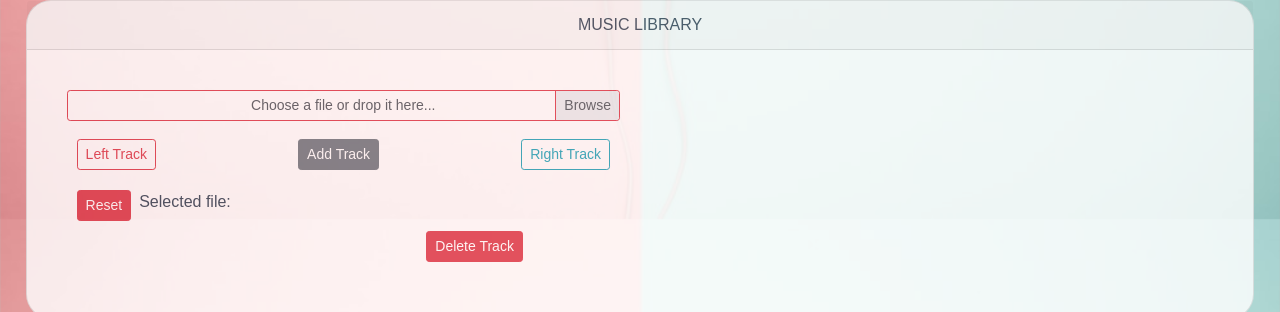
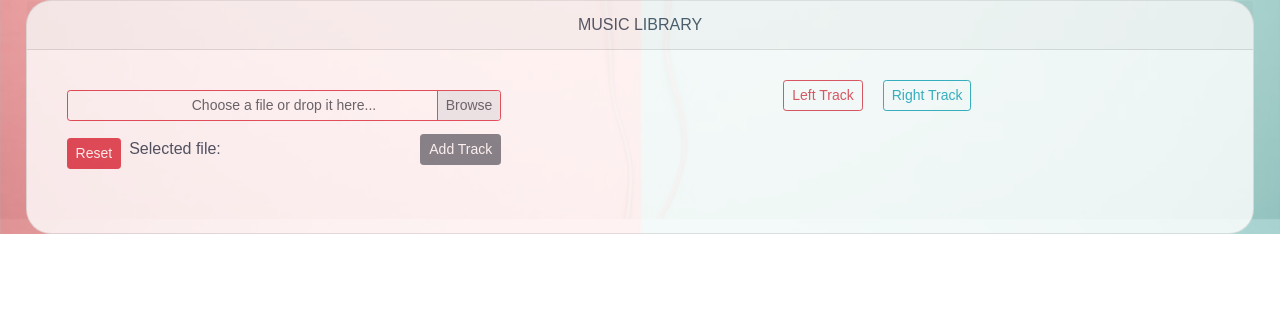
Before and after one commit to aimazeme/PimpMySound, a Vue app: page / in a window 1280 px wide. Shown: the part 636-948 px from the top of the page. After the commit the page ends 870 px from the top, so only its background shows below. Built offline with nearby package versions, Linux system fonts and the light colour scheme; what vue-circle-slider would draw is missing.

Commit message:
yeah boi

```diff
--- a/src/App.vue
+++ b/src/App.vue
@@ -2,8 +2,8 @@
   <div id="app">
     <div class="bg">
     <PimpMySound msg="Welcome to Pimp My Sound"/>
-    <FileInput v-bind:playerNr="1"/>
-    <FileInput v-bind:playerNr="2"/>
+    <AudioPlayer v-bind:playerNr="1"/>
+    <AudioPlayer v-bind:playerNr="2"/>
     <CrossFader/>
     <FileList/>
     <InputManager/>
@@ -13,7 +13,7 @@
 
 <script>
 import PimpMySound from './components/PimpMySound.vue'
-import FileInput from './components/FileInput.vue'
+import AudioPlayer from './components/AudioPlayer.vue'
 import CrossFader from './components/Crossfader.vue'
 import FileList from './components/FileList.vue'
 import InputManager from './components/InputManager.vue'
@@ -21,7 +21,7 @@ import InputManager from './components/InputManager.vue'
 export default {
   name: 'app',
   components: {
-    PimpMySound, FileInput, CrossFader, FileList, InputManager
+    PimpMySound, AudioPlayer, CrossFader, FileList, InputManager
   },
 };
 </script>
--- a/src/components/FileInput.vue
+++ b/src/components/AudioPlayer.vue
@@ -17,7 +17,8 @@
               :pressed.sync="btn.state"
               @click="execute(btn.caption)"
               variant="outline-dark">
-              <!--img src="btn[idx].img" alt="asdf"/-->
+              <b-icon icon="arrow-up"/>
+              <!--img :src="'../assets/' + btn.img" alt="asdf"/-->
               {{ btn.caption }}
             </b-button>
           </b-button-group>
@@ -38,6 +39,7 @@ import { AudioCtx2} from '../main';
 import AudioFilter from './AudioFilter.vue';
 import VolumeSlider from './VolumeSlider.vue';
 import Soundtrack from './Soundtrack';
+
 /**
  * Audio States
  */
@@ -65,7 +67,7 @@ export default {
         file: null,
         myToggle: false,
         buttons: [
-          { caption: 'x0.5', state: false, id: '1', img: '../assets/backwards.svg' },
+          { caption: 'x0.5', state: false, id: '1', img: 'flag' },
           { caption: 'Pause', state: false, id: '2', img:  '../assets/backwards.svg' },
           { caption: 'Play', state: false, id: '3', img:  '../assets/backwards.svg'},
           { caption: 'Stop', state: false, id: '4', img:  '../assets/backwards.svg'},
--- a/src/components/FileList.vue
+++ b/src/components/FileList.vue
@@ -15,9 +15,7 @@
                     drop-placeholder="Drop file here..." >
                 </b-form-file>
 
-                <b-button variant="outline-danger" id="putLeft" @click="sendLeft()" size="sm">Left Track</b-button>
                 <b-button variant="secondary" id="addTrack" size="sm" @click="addTrack()">Add Track</b-button>
-                <b-button variant="outline-info" id="putRight" @click="sendRight()" size="sm">Right Track</b-button>
                 <b-form inline>
                     <b-form inline>
                         <b-button
@@ -27,16 +25,18 @@
                             @click="clearLeftFiles()"
                             class="mr-2">Reset
                         </b-button>
-                        <p class="mt-2">Selected file: {{file ? file.name : ''}}</p>
+                        <p id="selected" class="mt-2">Selected file: {{file ? file.name : ''}}</p>
                     </b-form>
-                     <b-button variant="danger" id="deleteTrack" size="sm">Delete Track</b-button>
                 </b-form>
             </b-form-group>
         </div>
 
-        <!-- <div> -->
-            <b-list-group id="songlist" size="sm" >
-                <b-list-group-item
+            <b-button variant="outline-danger" id="putLeft" @click="sendLeft()" size="sm">Left Track</b-button>
+            <b-button variant="outline-info" id="putRight" @click="sendRight()" size="sm">Right Track</b-button>
+
+
+        <b-list-group id="songlist" size="sm" >
+            <b-list-group-item
                 id="song.title"
                 v-bind:key="song.title"
                 v-for="song in songs"
@@ -47,9 +47,8 @@
                 pill>
                  {{ song.title }} </b-badge>
                 <div v-else=""> {{song.title}}  </div>
-                </b-list-group-item>
-            </b-list-group>
-        <!-- </div> -->
+            </b-list-group-item>
+        </b-list-group>
     </b-card>
 </template>
 
@@ -159,30 +158,26 @@ export default {
 
 <style scoped>
 
-#addTrack {
-    margin: 10px;
+#reset {
+    margin-top: 0%;
 }
 
-#reset {
-    margin: 10px;
-}
-
-#deleteTrack {
-    margin-left: 65%;
+#addTrack {
+    margin-right: 0px;
+    margin-top: 5px;
+    float: right
 }
 
 #putLeft {
     margin: 10px;
-    float: left;
 }
 
 #putRight {
     margin: 10px;
-    float: right;
 }
 
 #musicLib {
-    width: 50%;
+    width: 40%;
     height: auto;
     float: left;
     padding: 20px;
@@ -197,10 +192,10 @@ export default {
 }
 
 #songlist {
-    width: 50%;
+    width: 60%;
     height: auto;
     float: right;
-    padding: 20px
+    padding: 10px
 }
 .hovering{
   color: red
```
